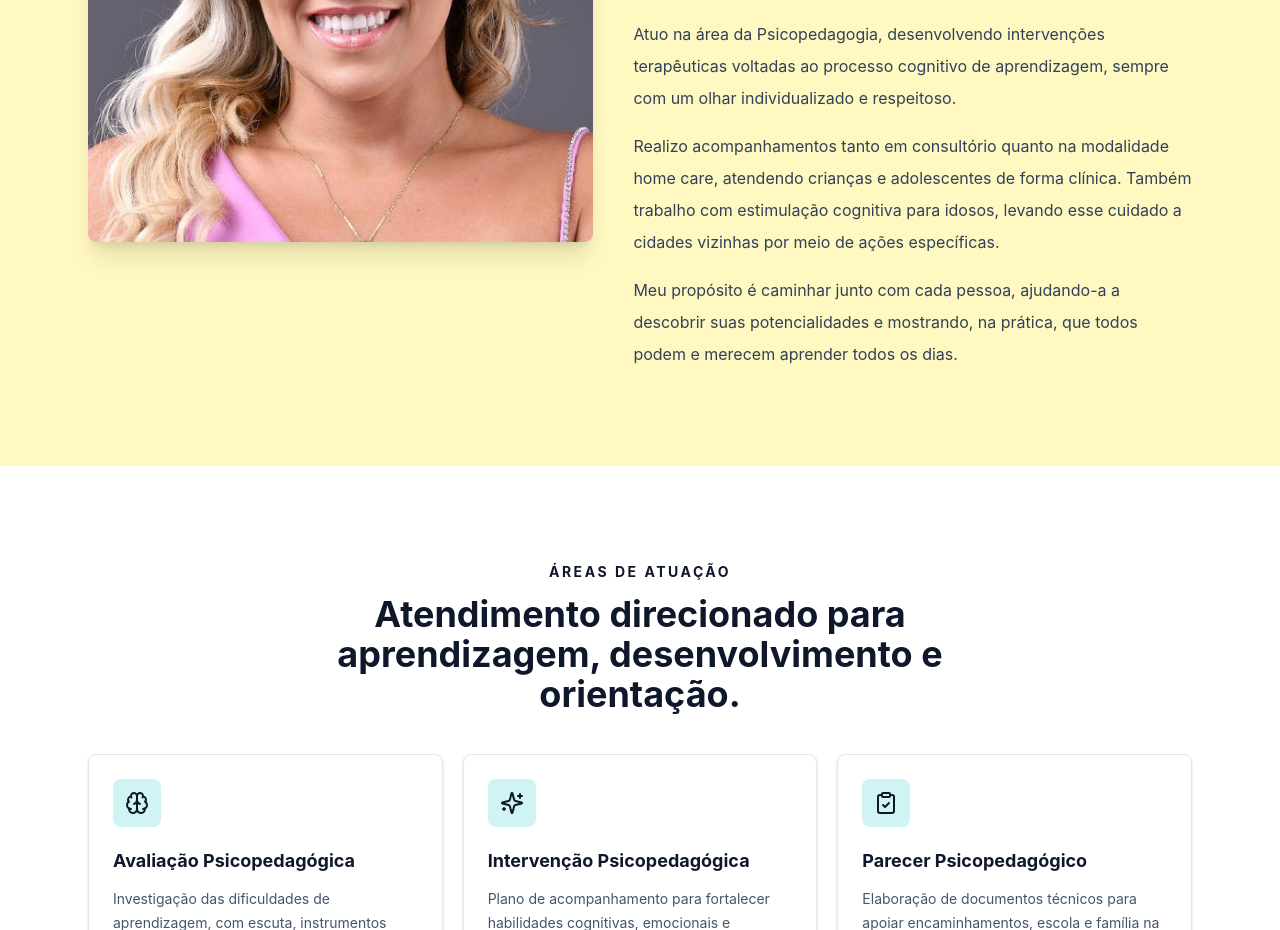
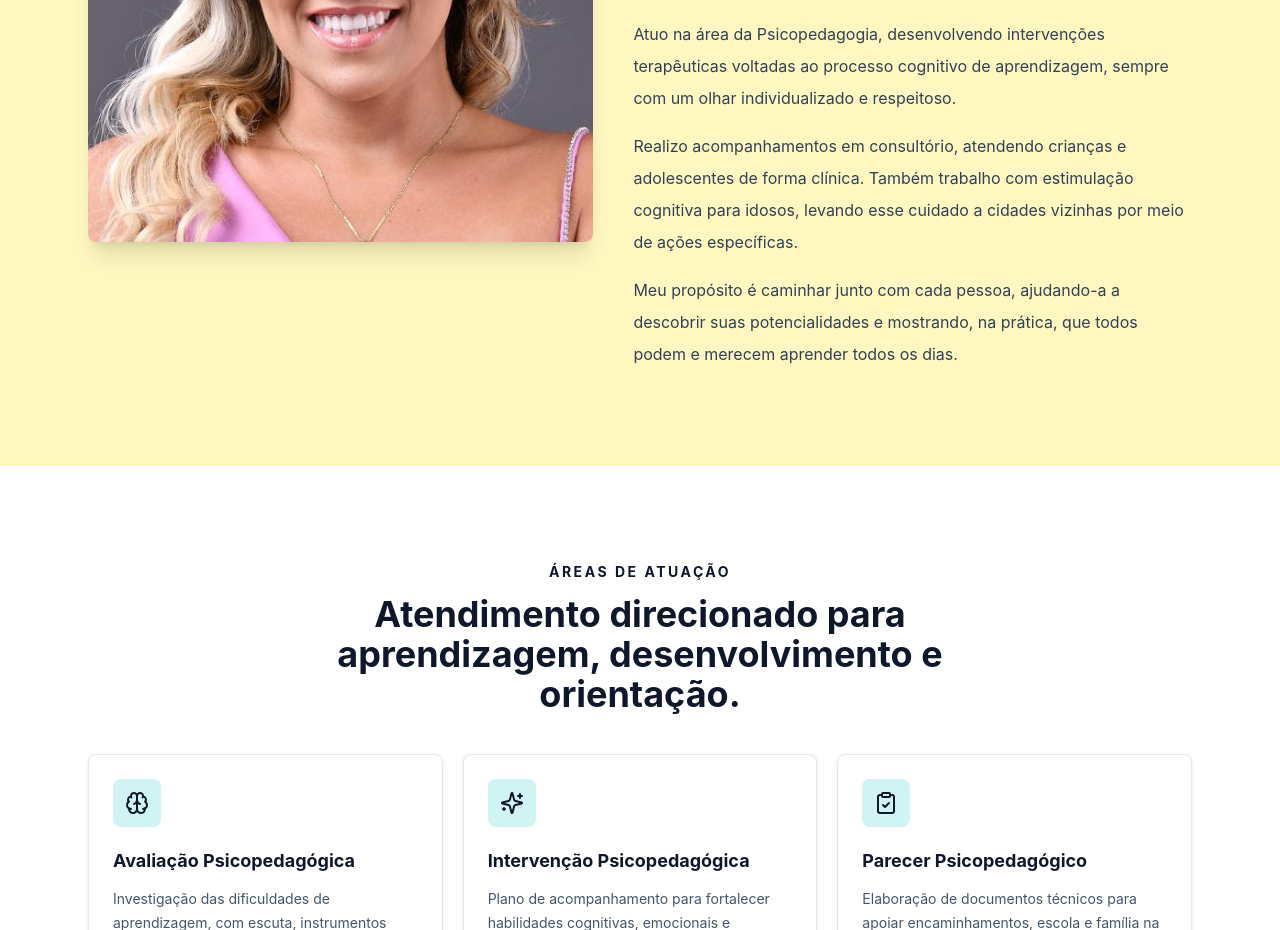
Before and after one commit to IuryFredson/site-psicopedbarbara, a React (Vite) app: page / in a window 1280 px wide. Shown: the part 1600-2530 px from the top of the page. Built offline with nearby package versions, Linux system fonts and the light colour scheme.

Commit message:
Remove home care mention

```diff
--- a/src/App.jsx
+++ b/src/App.jsx
@@ -264,7 +264,7 @@ const Website = () => {
                   Atuo na área da Psicopedagogia, desenvolvendo intervenções terapêuticas voltadas ao processo cognitivo de aprendizagem, sempre com um olhar individualizado e respeitoso.
                 </p>
                 <p>
-                  Realizo acompanhamentos tanto em consultório quanto na modalidade home care, atendendo crianças e adolescentes de forma clínica. Também trabalho com estimulação cognitiva para idosos, levando esse cuidado a cidades vizinhas por meio de ações específicas.
+                  Realizo acompanhamentos em consultório, atendendo crianças e adolescentes de forma clínica. Também trabalho com estimulação cognitiva para idosos, levando esse cuidado a cidades vizinhas por meio de ações específicas.
                 </p>
                 <p>
                   Meu propósito é caminhar junto com cada pessoa, ajudando-a a descobrir suas potencialidades e mostrando, na prática, que todos podem e merecem aprender todos os dias.
```
